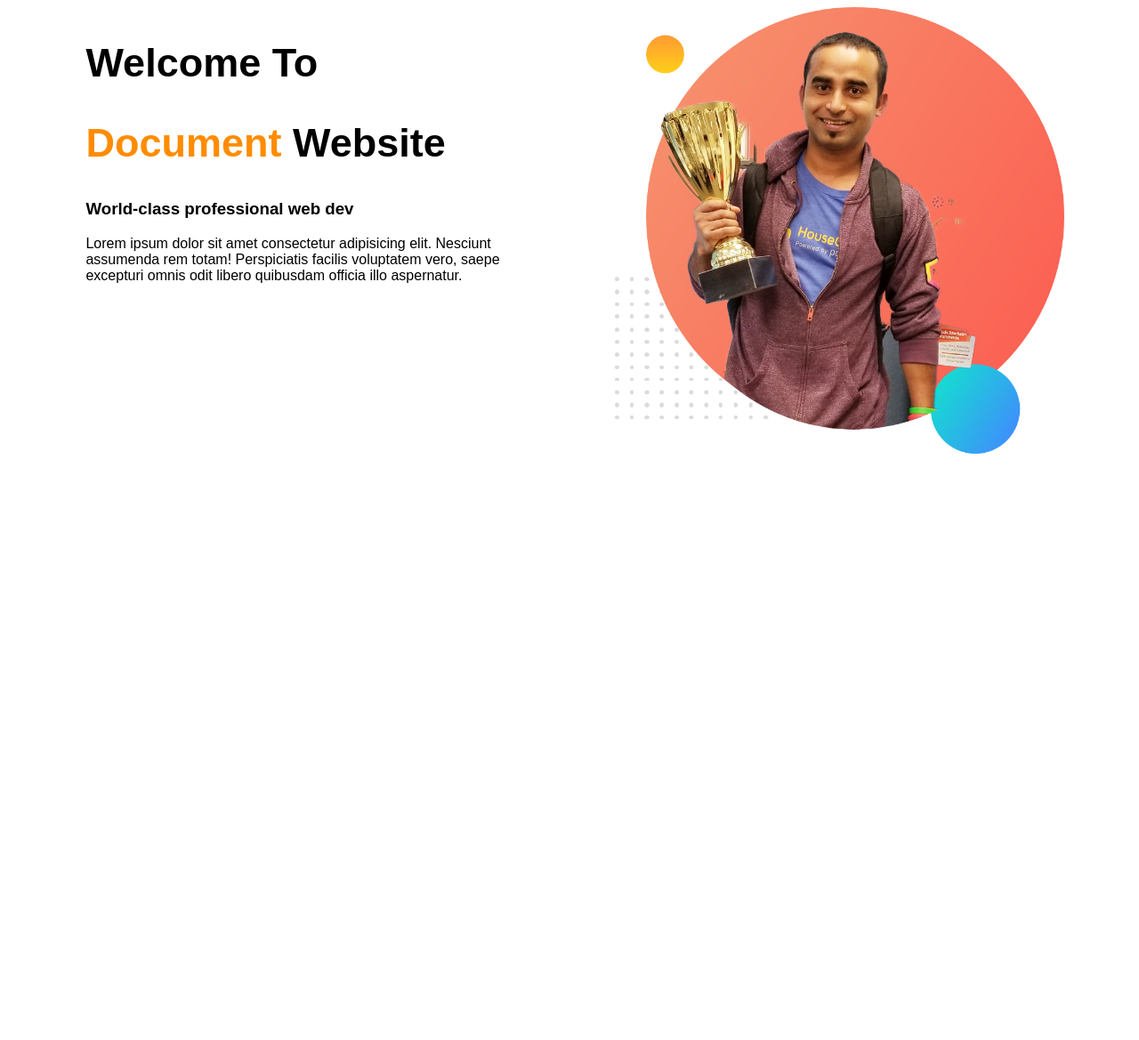
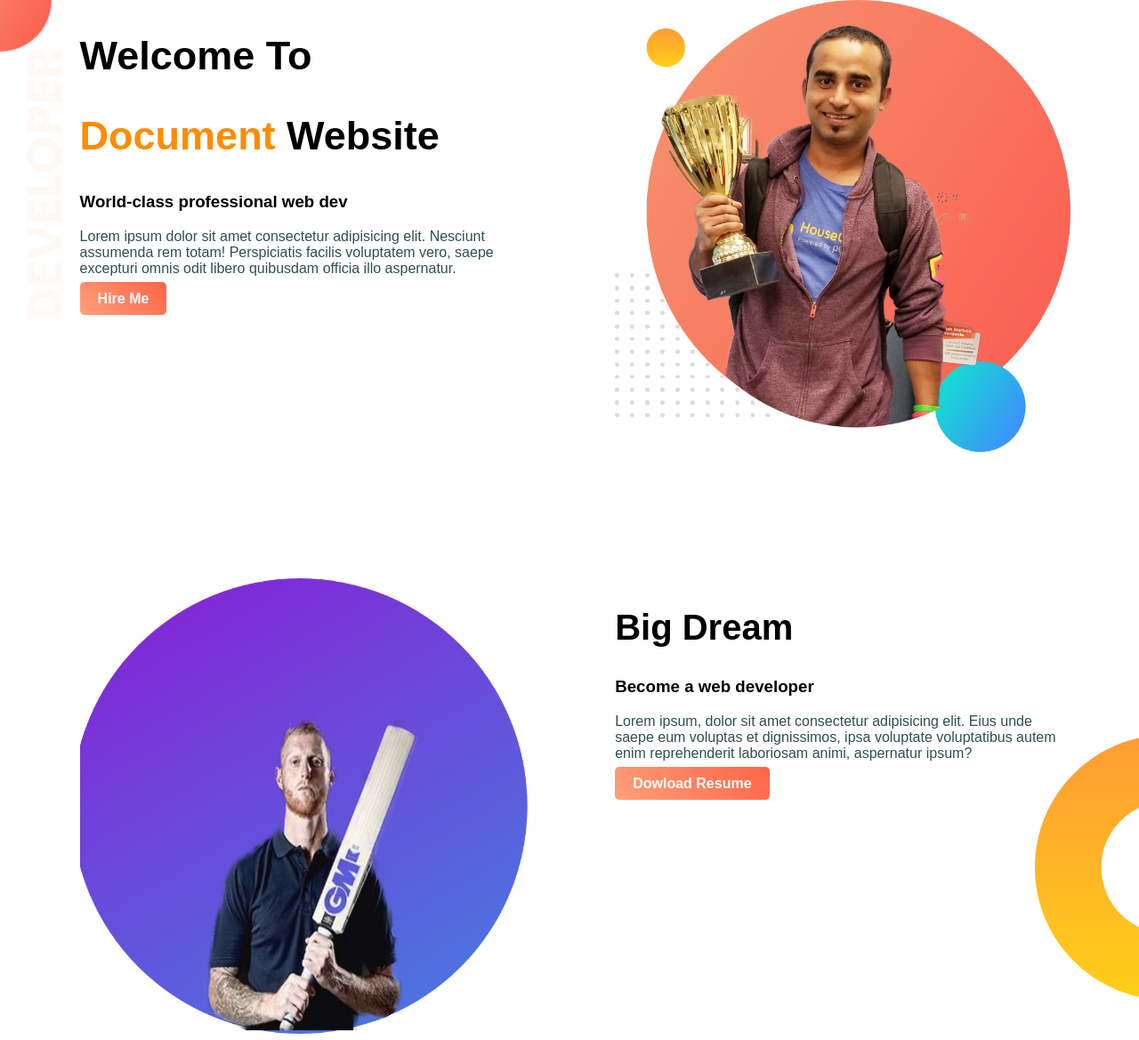
Before and after one commit to zaiedibneyousuf/Web-portfolio, a plain HTML site: page index.html in a window 1280 px wide. Shown: the whole page at 89% size. Before the commit the page ends 800 px from the top, so only its background shows below. Drawn offline with Linux system fonts and the light colour scheme.

Commit message:
middle part

```diff
--- a/index.html
+++ b/index.html
@@ -8,16 +8,28 @@
     <link rel="preconnect" href="https://fonts.gstatic.com">
 </head>
 <body>
-    <section>
+    <section class="top-banner">
         <div class="half-width">
             <h1>Welcome To</h1>
             <h1><span class="name">Document</span> Website</h1>
             <h3>World-class professional web dev</h3>
             <p>Lorem ipsum dolor sit amet consectetur adipisicing elit. Nesciunt assumenda rem totam! Perspiciatis facilis voluptatem vero, saepe excepturi omnis odit libero quibusdam officia illo aspernatur.</p>
+            <a class="link-button" target="-blank" href="https://www.linkedin.com/company/programminghero">Hire Me</a>
         </div>
         <div class="half-width">
             <img src="images/jhankar.png" alt="">
         </div>
     </section>
+    <section class="dream-area">
+        <div class="half-width">
+            <img src="images/stock.png" alt="">
+        </div>
+        <div class="half-width">
+            <h2>Big Dream</h2>
+            <h3>Become a web developer</h3>
+            <p>Lorem ipsum, dolor sit amet consectetur adipisicing elit. Eius unde saepe eum voluptas et dignissimos, ipsa voluptate voluptatibus autem enim reprehenderit laboriosam animi, aspernatur ipsum?</p>
+            <a class="link-button" target="-blank" href="https://www.linkedin.com/company/programminghero">Dowload Resume</a>
+        </div>
+    </section>
 </body>
 </html>
--- a/style.css
+++ b/style.css
@@ -1,10 +1,16 @@
 body{
-
+    margin:0;
     font-family: 'Poppins', sans-serif;
 }
 h1{
     font-size: 45px;
 
+}
+h2{
+    font-size:40px;
+}
+p{
+    color:darkslategrey;
 }
 .name{
     color:darkorange;
@@ -18,3 +24,24 @@ h1{
 .half-width img{
     width:100%;
 }
+.top-banner{
+    background-image: url("images/top-banner.png");
+    background-repeat: no-repeat;
+}
+section{
+    height:500px;
+    padding-bottom: 150px;
+}
+.link-button{
+    text-decoration: none;
+    background-image: linear-gradient(45deg, lightSalmon,tomato);
+    padding: 10px 20px;
+    color: white;
+    border-radius: 5px;
+    font-weight: 700;
+}
+.dream-area{
+    background-image: url("images/dream-bg.png");
+    background-repeat: no-repeat;
+    background-position: right;
+}
```
Also changed, not shown: images/stock.png (added).
